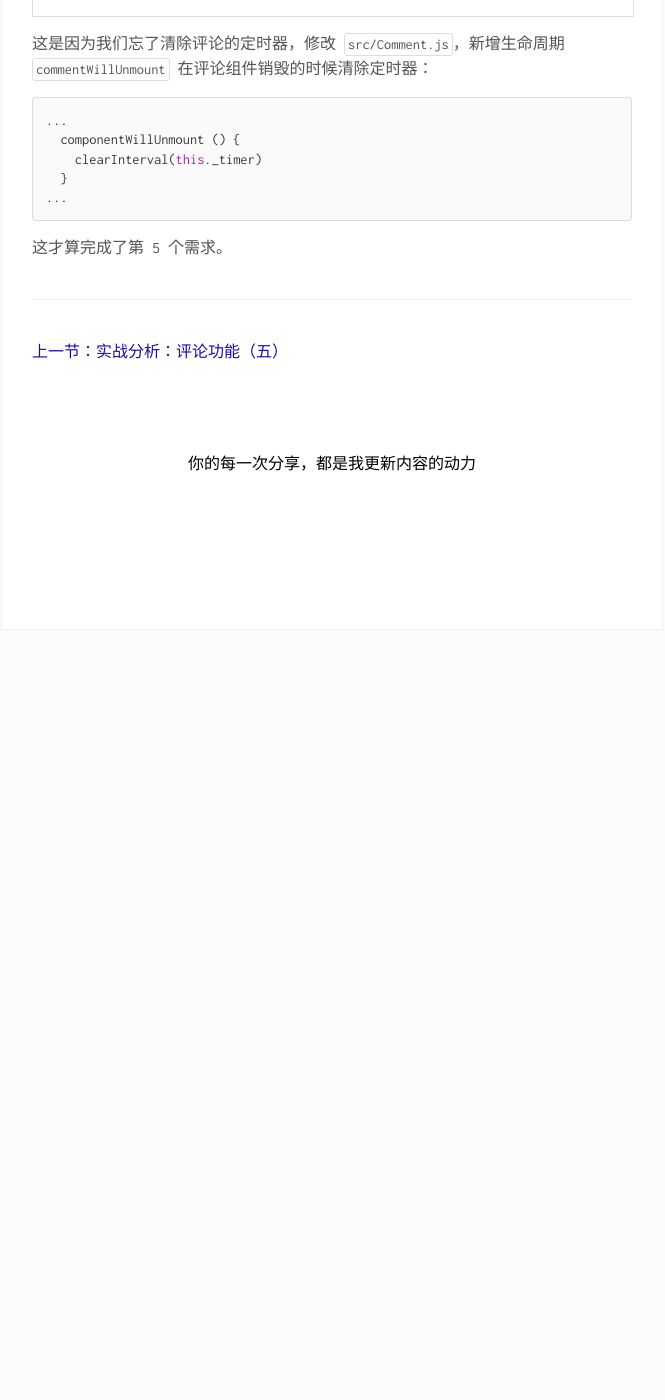
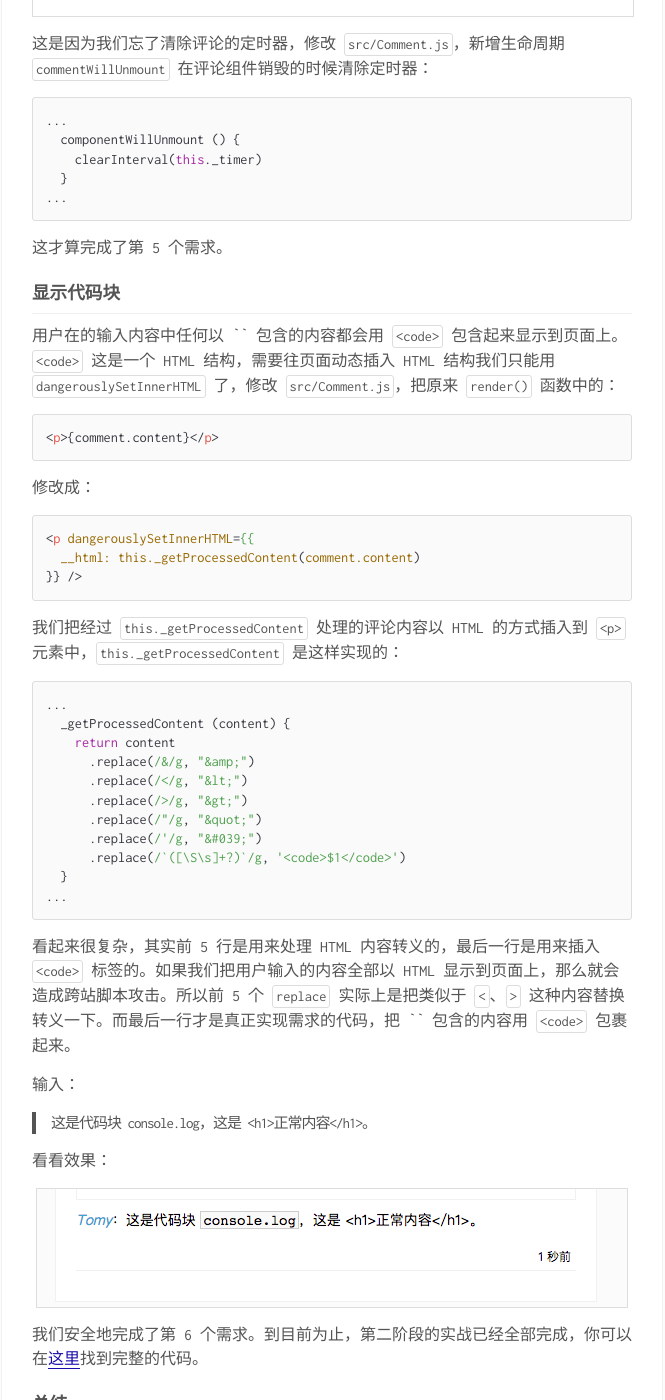
Before and after one commit to huzidaha/react-naive-book, a Jekyll site: the page built from _posts/2016-12-06-lesson27.md, in a window 1280 px wide and 1400 px high, scrolled down 3837 px. Shown: the whole window, without its empty margins (308-973 px from the left). Built offline with Jekyll 4.4.1, drawn with Linux system fonts in a browser that asks for light colours; comment, search, counter and statistics services are not loaded; before the commit the page ends 4467 px from its top, so only the background shows below that; some of the changed text lies outside the part shown.

Commit message:
完成第二阶段的实战分析

````diff
--- a/_posts/2016-12-06-lesson27.md
+++ b/_posts/2016-12-06-lesson27.md
@@ -5,6 +5,7 @@ title: 实战分析：评论功能（六）
 
 （本文未审核）
 
+{%raw%}
 ## 删除评论
 现在发布评论，评论不会消失，评论越来越多并不是什么好事。所以我们给评论组件加上删除评论的功能，这样就可以删除不想要的评论了。修改 `src/Comment.js` 的 `render` 方法，新增一个删除按钮：
 
@@ -156,3 +157,50 @@ class CommentList extends Component {
 ```
 
 这才算完成了第 5 个需求。
+
+## 显示代码块
+用户在的输入内容中任何以 \`\` 包含的内容都会用 `<code>` 包含起来显示到页面上。`<code>` 这是一个 HTML 结构，需要往页面动态插入 HTML 结构我们只能用 `dangerouslySetInnerHTML` 了，修改 `src/Comment.js`，把原来 `render()` 函数中的：
+
+```javascript
+<p>{comment.content}</p>
+```
+
+修改成：
+
+```javascript
+<p dangerouslySetInnerHTML={{
+  __html: this._getProcessedContent(comment.content)
+}} />
+```
+
+我们把经过 `this._getProcessedContent` 处理的评论内容以 HTML 的方式插入到 `<p>` 元素中，`this._getProcessedContent` 是这样实现的：
+
+```javascript
+...
+  _getProcessedContent (content) {
+    return content
+      .replace(/&/g, "&amp;")
+      .replace(/</g, "&lt;")
+      .replace(/>/g, "&gt;")
+      .replace(/"/g, "&quot;")
+      .replace(/'/g, "&#039;")
+      .replace(/`([\S\s]+?)`/g, '<code>$1</code>')
+  }
+...
+```
+
+看起来很复杂，其实前 5 行是用来处理 HTML 内容转义的，最后一行是用来插入 `<code>` 标签的。如果我们把用户输入的内容全部以 HTML 显示到页面上，那么就会造成跨站脚本攻击。所以前 5 个 `replace` 实际上是把类似于 `<`、`>` 这种内容替换转义一下。而最后一行才是真正实现需求的代码，把  \`\` 包含的内容用 `<code>` 包裹起来。
+
+输入：
+
+> 这是代码块 console.log，这是 <h1>正常内容</h1>。
+
+看看效果：
+
+<a href="/assets/img/posts/5C18C820-E406-4D38-95DC-B4FEA70E34EE.png" target="_blank">![示例图片](/assets/img/posts/5C18C820-E406-4D38-95DC-B4FEA70E34EE.png)</a>
+
+我们安全地完成了第 6 个需求。到目前为止，第二阶段的实战已经全部完成，你可以在[这里](https://github.com/huzidaha/react-naive-book-examples)找到完整的代码。
+
+## 总结
+到这里第二阶段已经全部结束，我们已经掌握了全部 React.js 实战需要的入门知识。接下来我们会学习两个相对比较高级的 React.js 的概念，然后进入 React-router 和 Redux 的世界，让它们配合 React.js 来构建更成熟的前端页面。
+{%endraw%}
````
Also changed, not shown: _posts/2016-12-08-lesson25.md (+1 -1 lines), assets/img/posts/5C18C820-E406-4D38-95DC-B4FEA70E34EE.png (added).
